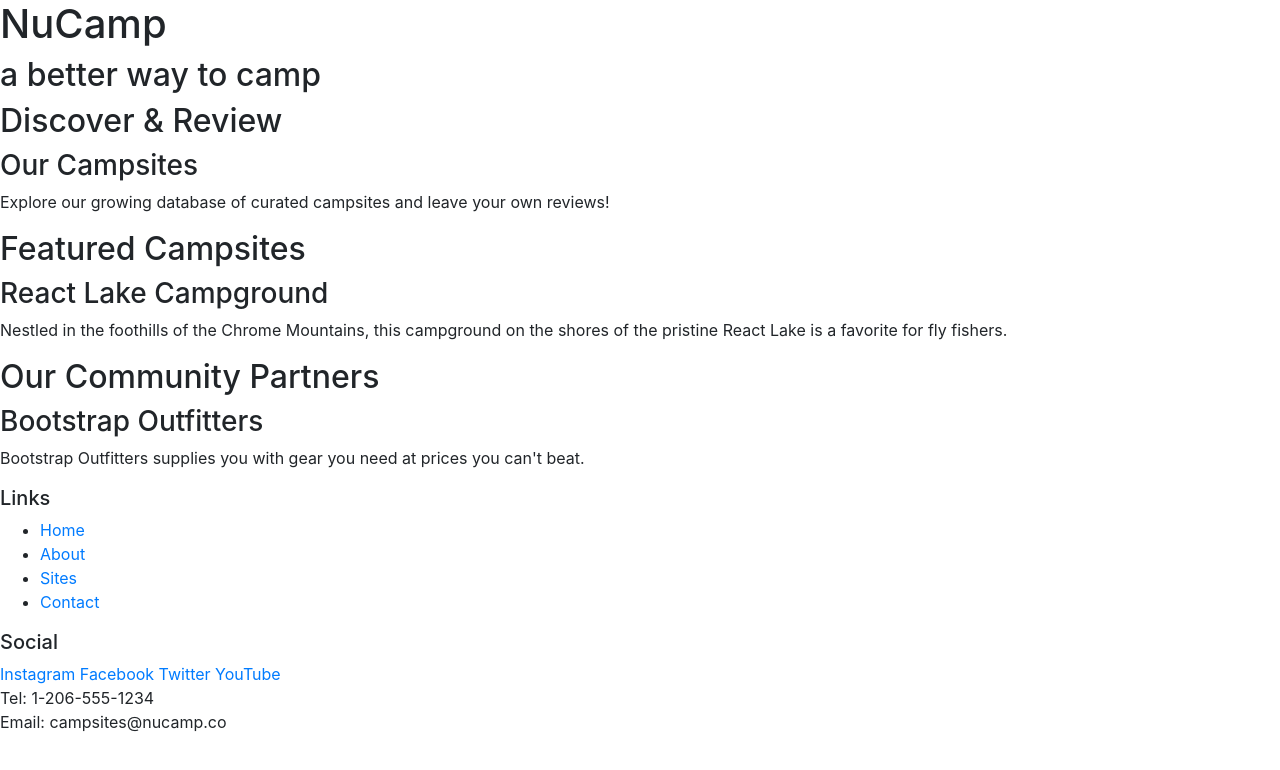
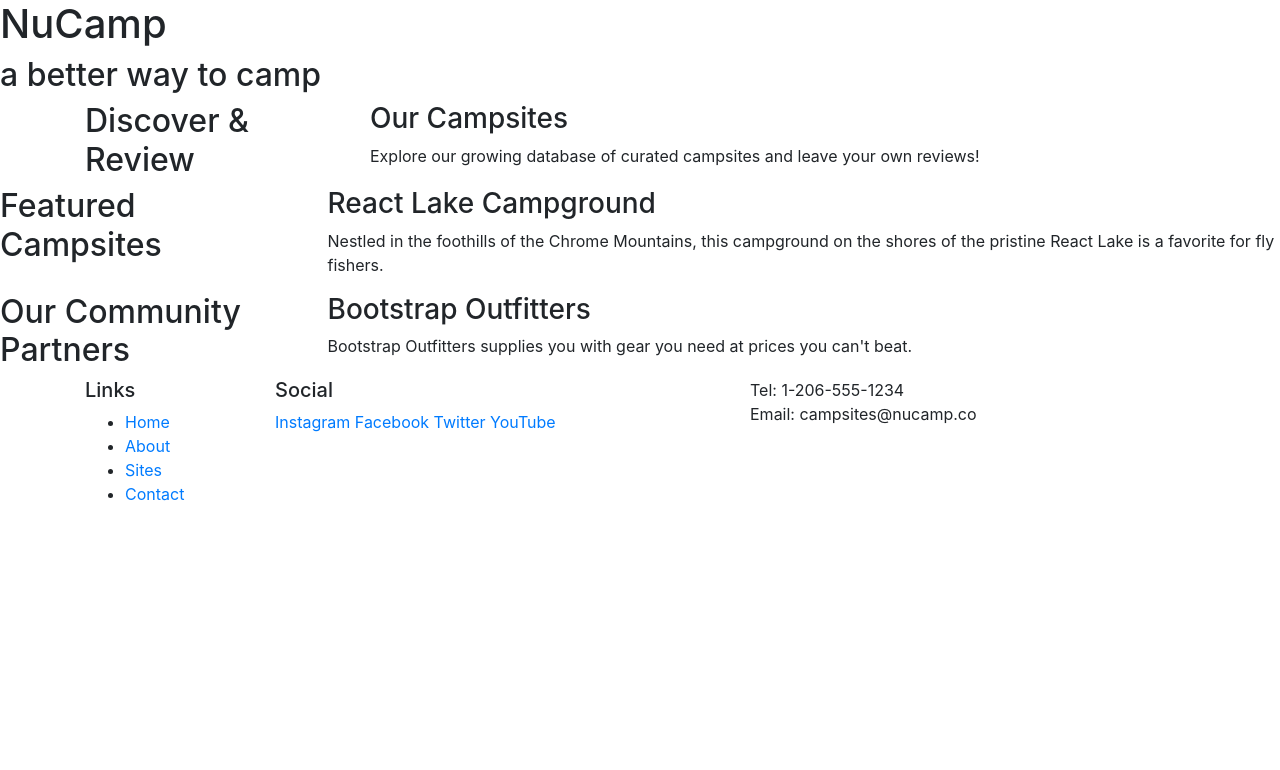
Before and after one commit to Andm4/bootstrap-nu-, a website: page index.html in a window 1280 px wide. Drawn offline with nearby package versions, Linux system fonts and the light colour scheme.

Commit message:
Implement Boot Grid

```diff
--- a/index.html
+++ b/index.html
@@ -16,32 +16,57 @@
 
     <header>
         <div>
+            <div class="containter">
+                <div class="row">
+                    <div class="col">
                         <h1>NuCamp</h1>
                         <h2>a better way to camp</h2>
+                    </div>
+                </div>
+            </div>
         </div>
     </header>
 
     <div>
+        <div class="container">
+            <div class="row">
+                <div class="col-sm-4 col-md-3">
                     <h2>Discover & Review</h2>
+                </div>
+                <div class="col">
                     <h3>Our Campsites</h3>
                     <p>Explore our growing database of curated campsites and leave your own reviews!</p>
                 </div>
+            </div>
+        </div>
 
-    <div>
+        <div class="row">
+            <div class="col-sm-4 col-md-3">
                 <h2>Featured Campsites</h2>
+            </div>
+            <div class="col">
                 <h3>React Lake Campground</h3>
-        <p>Nestled in the foothills of the Chrome Mountains, this campground on the shores of the pristine React Lake is
+                <p>Nestled in the foothills of the Chrome Mountains, this campground on the shores of the pristine React
+                    Lake is
                     a favorite for fly fishers.</p>
             </div>
+        </div>
 
-    <div>
+        <div class="row">
+            <div class="col-sm-4 col-md-3">
                 <h2>Our Community Partners</h2>
+            </div>
+            <div class="col">
                 <h3>Bootstrap Outfitters</h3>
                 <p>Bootstrap Outfitters supplies you with gear you need at prices you can't beat.</p>
             </div>
+        </div>
+    </div>
 
     <footer>
-        <div>
+        <div class="container">
+            <div class="row">
+                <div class="col-4 col-sm-2">
                     <h5>Links</h5>
                     <ul>
                         <li><a href="#">Home</a></li>
@@ -50,16 +75,17 @@
                         <li><a href="#">Contact</a></li>
                     </ul>
                 </div>
-        <div>
+                <div class="col-6 col-sm-5">
                     <h5>Social</h5>
                     <a href="http://instagram.com/">Instagram</a>
                     <a href="http://facebook.com/">Facebook</a>
                     <a href="http://twitter.com/">Twitter</a>
                     <a href="http://youtube.com/">YouTube</a>
                 </div>
-        <div>
-            Tel: 1-206-555-1234<br />
+                <div class="col-sm-4"> Tel: 1-206-555-1234<br />
                     Email: campsites@nucamp.co
+                </div>
+            </div>
         </div>
     </footer>
     <!-- jQuery must come first, then Popper.js, then the Bootstrap JavaScript plugins.-->
```
Lines whose indentation alone changed are shown as unchanged.
